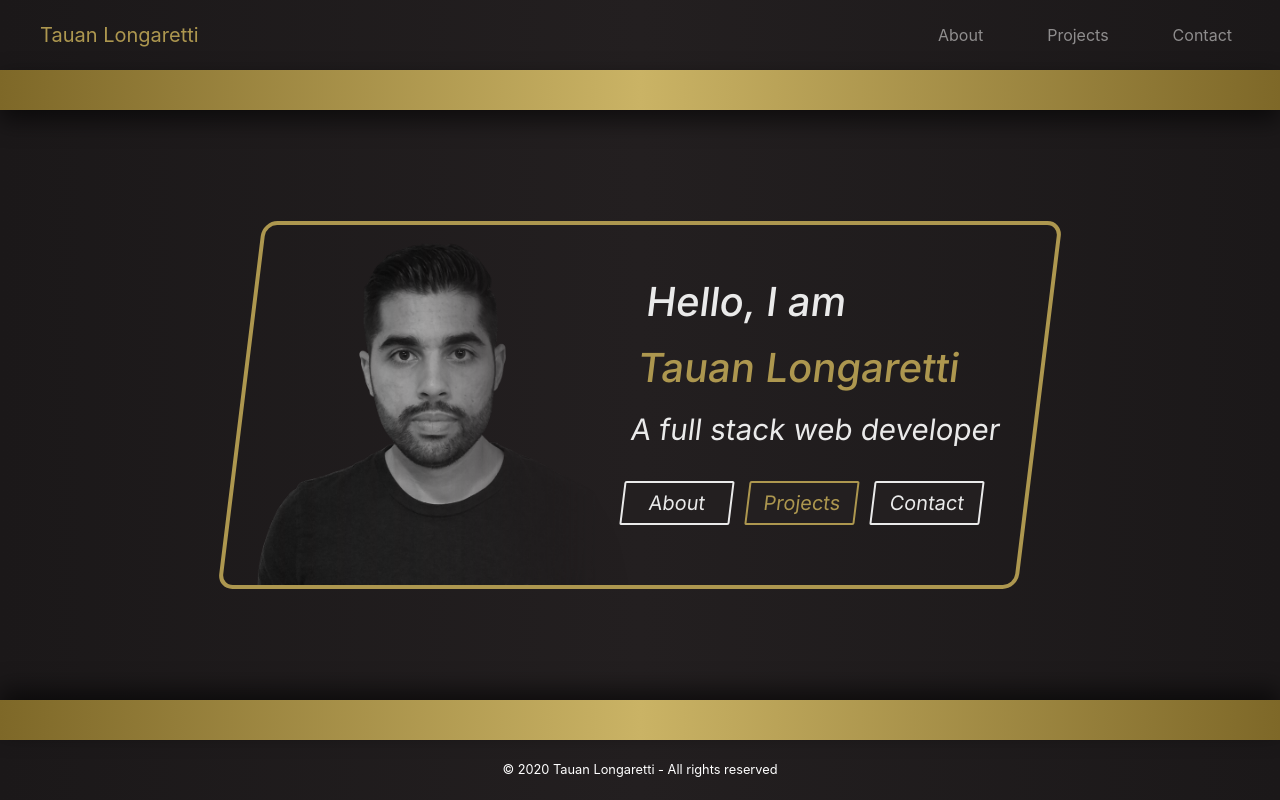
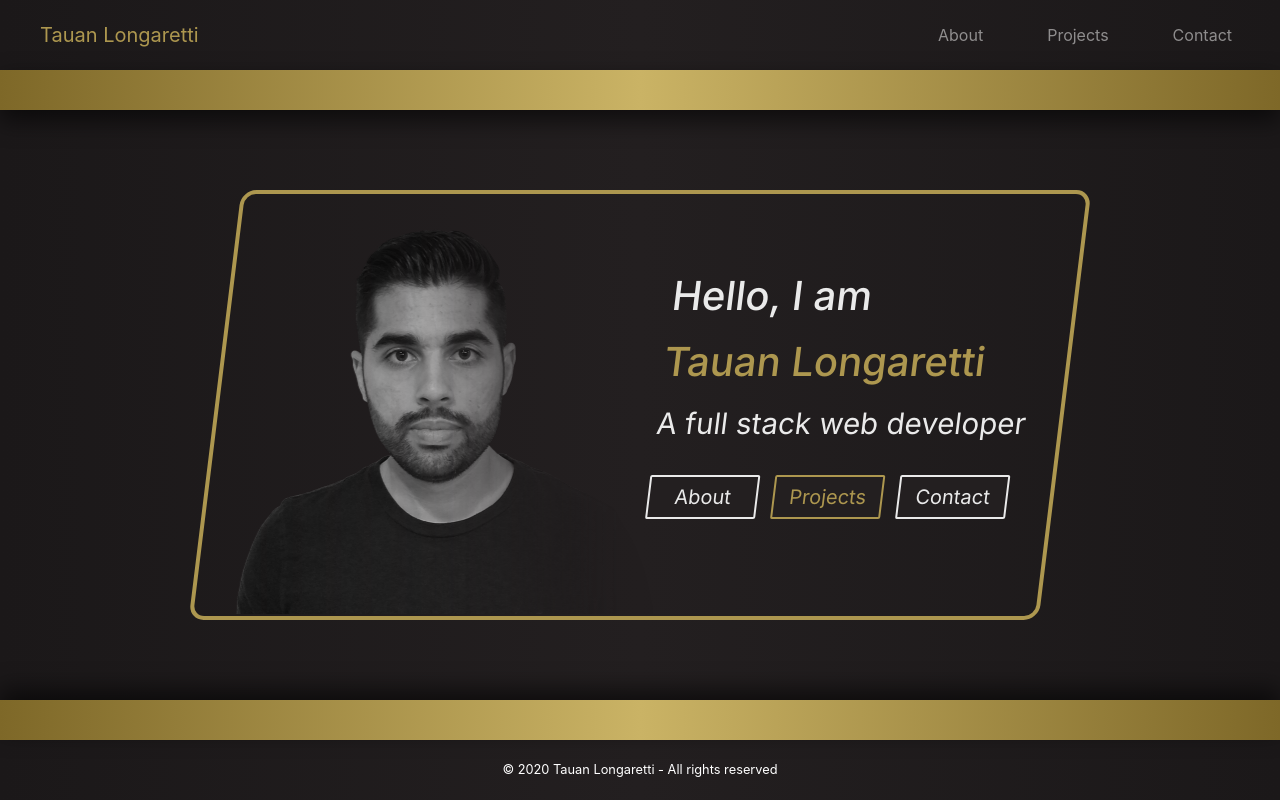
Before and after one commit to tauanlongaretti/portfolio, a React (Create React App) app: page / in a window 1280 px wide. Built offline with nearby package versions, Linux system fonts and the light colour scheme.

Commit message:
fixing responsiveness of home component

```diff
--- a/src/App.css
+++ b/src/App.css
@@ -254,18 +254,16 @@
 
 /* Home */
 .home-wrapper {
-  width: 800px;
+  width: 90%;
   border: 4px solid var(--light-accent);
   border-radius: 15px;
-  transform: skew(-7deg);
   padding-top: 50px;
+  margin: auto;
 }
 
 .profile-picture {
-  margin: -90px 0 0 -10px;
-  height: 400px;
+  width: 100%;
   object-fit: cover;
-  transform: skew(7deg);
 }
 
 .home-header {
@@ -281,7 +279,7 @@
 }
 
 .home-right-section {
-  margin-top: -5px;
+  margin: -5px 15px 0 0;
 }
 
 .white-button {
@@ -320,6 +318,26 @@
   color: var(--dark-color);
   background-color: var(--light-accent);
   font-weight: 500;
+}
+
+@media (min-width: 992px) {
+  .home-wrapper {
+    height: 430px;
+    width: 850px;
+    transform: skew(-7deg);
+  }
+
+  .profile-picture {
+    margin: -110px 0 0 -10px;
+    padding-top: 30px;
+    width: 450px;
+    object-fit: cover;
+    transform: skew(7deg);
+  }
+
+  .home-right-section {
+    margin: 20px 15px 0 0;
+  }
 }
 
 /* Projects */
--- a/src/components/Navigation.js
+++ b/src/components/Navigation.js
@@ -19,7 +19,7 @@ const Navigation = () => {
   };
   return (
     <div className={`nav-wrapper ${setNavStyle()}`}>
-      <Navbar className="nav-bar mx-4" variant="dark" expand="lg" sticky="top">
+      <Navbar className="nav-bar mx-4" variant="dark" expand="lg">
         <Navbar.Brand href="/" className="home-link">
           Tauan Longaretti
         </Navbar.Brand>
--- a/src/layout/Structure.js
+++ b/src/layout/Structure.js
@@ -7,7 +7,7 @@ const Structure = () => {
   return (
     <div className="component-wrap">
       <Navigation />
-      <main className="z-0 pl-8 pr-8 py-5 m-auto">
+      <main className="z-0 m-auto">
         <Routes />
       </main>
       <Footer />
```
